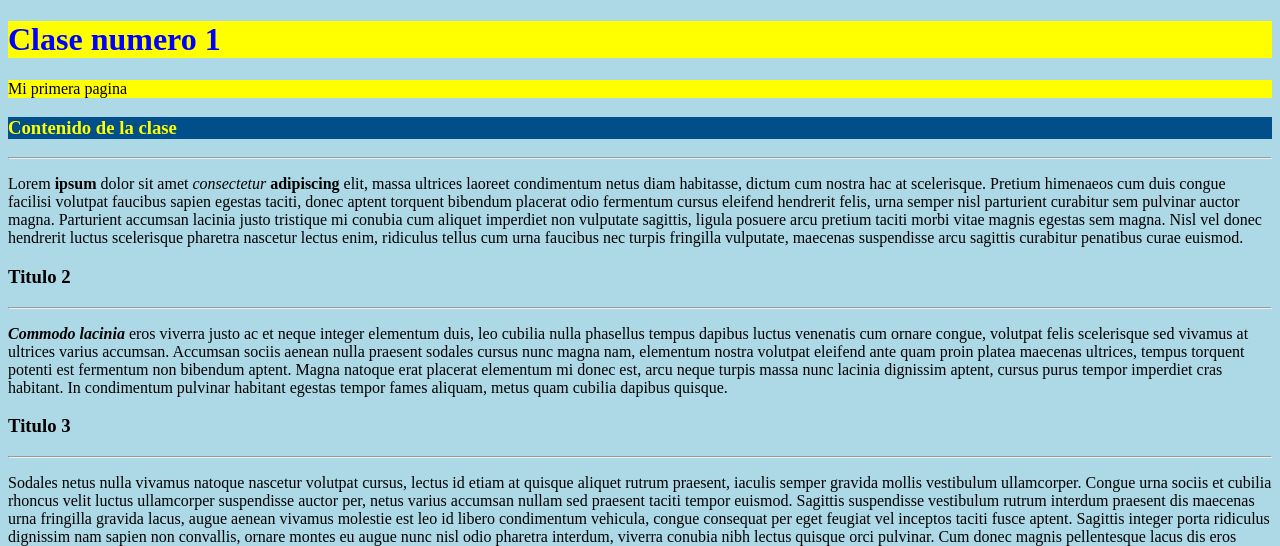
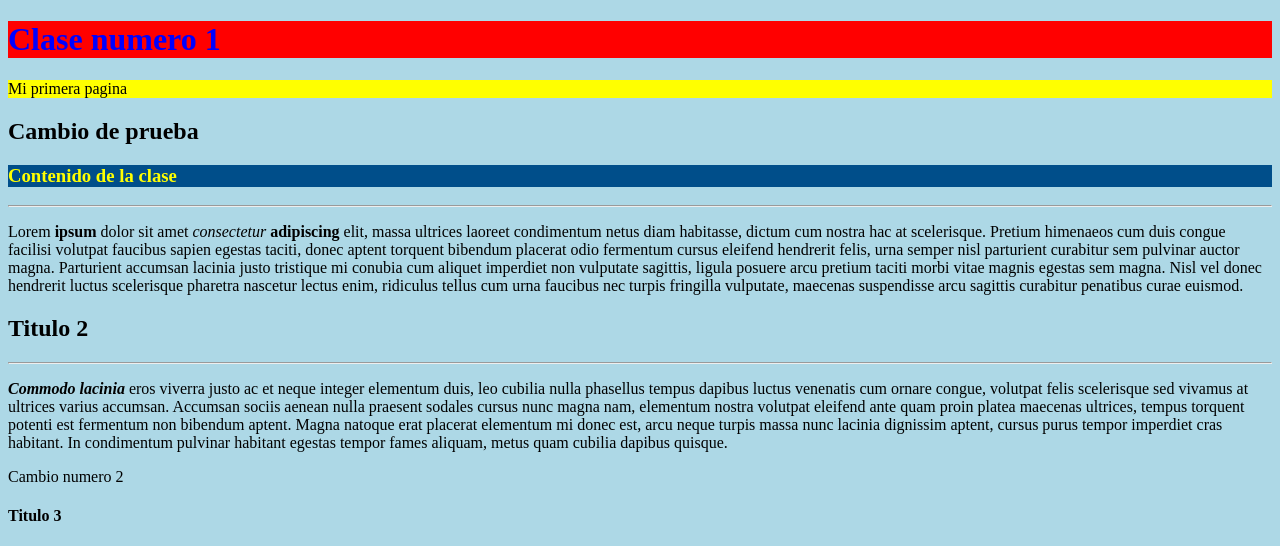
Before and after one commit to bruno7i/5463-clase1, a plain HTML site: page index.html in a window 1280 px wide. Shown: the top 546 px of the page. Drawn offline with Linux system fonts and the light colour scheme.

Commit message:
agregar h1 y h4

```diff
--- a/index.html
+++ b/index.html
@@ -6,21 +6,23 @@
 	</head>
 	<body style="background: lightblue ">
 		<!-- Creado por Bruno -->
-		<h1 style="color: blue ;background:yellow" >Clase numero 1</h1>
+		<h1 style="color: blue ;background:red" >Clase numero 1</h1>
 		<p style="background: yellow">
 			Mi primera pagina
 		</p>
+		<h2>Cambio de prueba</h2>
 		<h3 style="color:yellow;background: #004e8a" >Contenido de la clase</h3>
 		<hr>
 		<p>
 			Lorem <b>ipsum</b> dolor sit amet <em>consectetur</em> <b>adipiscing</b> elit, massa ultrices laoreet condimentum netus diam habitasse, dictum cum nostra hac at scelerisque. Pretium himenaeos cum duis congue facilisi volutpat faucibus sapien egestas taciti, donec aptent torquent bibendum placerat odio fermentum cursus eleifend hendrerit felis, urna semper nisl parturient curabitur sem pulvinar auctor magna. Parturient accumsan lacinia justo tristique mi conubia cum aliquet imperdiet non vulputate sagittis, ligula posuere arcu pretium taciti morbi vitae magnis egestas sem magna. Nisl vel donec hendrerit luctus scelerisque pharetra nascetur lectus enim, ridiculus tellus cum urna faucibus nec turpis fringilla vulputate, maecenas suspendisse arcu sagittis curabitur penatibus curae euismod.
 		</p>
-		<h3>Titulo 2</h3>
+		<h2>Titulo 2</h2>
 		<hr>
 		<p>
 			<em><b>Commodo lacinia</b></em> eros viverra justo ac et neque integer elementum duis, leo cubilia nulla phasellus tempus dapibus luctus venenatis cum ornare congue, volutpat felis scelerisque sed vivamus at ultrices varius accumsan. Accumsan sociis aenean nulla praesent sodales cursus nunc magna nam, elementum nostra volutpat eleifend ante quam proin platea maecenas ultrices, tempus torquent potenti est fermentum non bibendum aptent. Magna natoque erat placerat elementum mi donec est, arcu neque turpis massa nunc lacinia dignissim aptent, cursus purus tempor imperdiet cras habitant. In condimentum pulvinar habitant egestas tempor fames aliquam, metus quam cubilia dapibus quisque.
 		</p>
-		<h3>Titulo 3</h3>
+		<p>Cambio numero 2</p>
+		<h4>Titulo 3</h4>
 		<hr>
 		<p>
 			Sodales netus nulla vivamus natoque nascetur volutpat cursus, lectus id etiam at quisque aliquet rutrum praesent, iaculis semper gravida mollis vestibulum ullamcorper. Congue urna sociis et cubilia rhoncus velit luctus ullamcorper suspendisse auctor per, netus varius accumsan nullam sed praesent taciti tempor euismod. Sagittis suspendisse vestibulum rutrum interdum praesent dis maecenas urna fringilla gravida lacus, augue aenean vivamus molestie est leo id libero condimentum vehicula, congue consequat per eget feugiat vel inceptos taciti fusce aptent. Sagittis integer porta ridiculus dignissim nam sapien non convallis, ornare montes eu augue nunc nisl odio pharetra interdum, viverra conubia nibh lectus quisque orci pulvinar. Cum donec magnis pellentesque lacus dis eros magna enim, tristique in ad praesent ligula sapien vitae urna tellus, gravida nisi iaculis feugiat mollis dui condimentum.
```
